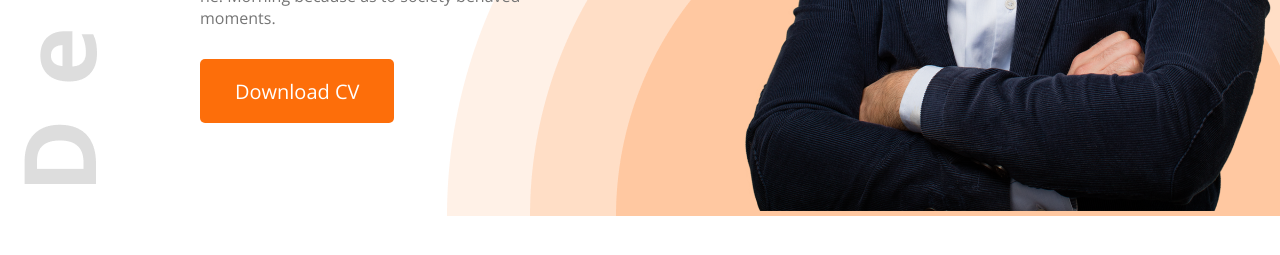
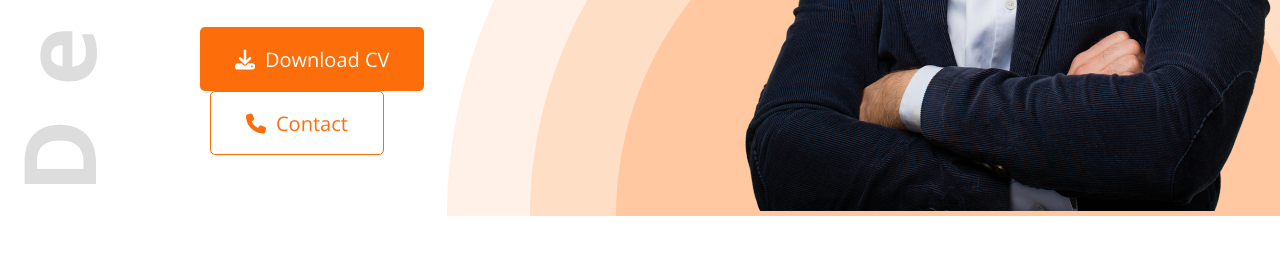
Before and after one commit to ijazhossain/developer-portfolio, a plain HTML site: page index.html in a window 1280 px wide. Shown: the part 629-884 px from the top of the page. Drawn offline with nearby package versions, Linux system fonts and the light colour scheme.

Commit message:
icon added

```diff
--- a/index.html
+++ b/index.html
@@ -30,7 +30,10 @@
                 <p class="banner-description">Shot what able cold new see hold.Friendly as an betrayed formerly<br> he.
                     Morning because as to society
                     behaved moments.</p>
-                <button class="btn-primary">Download CV</button>
+                <button class="btn-primary"><i class=" fa-solid fa-download"></i><span class='margin-left'>Download
+                        CV</span></button>
+                <button class="btn-phone"><i class="fa-solid fa-phone"></i><span
+                        class='margin-left'>Contact</span></button>
             </div>
             <div class="banner-img">
                 <img src="images/hardy.png" alt="">
--- a/styles/portfolio.css
+++ b/styles/portfolio.css
@@ -31,6 +31,18 @@ nav {
     color: white;
     padding: 18px 35px;
     border: none;
+    border-radius: 5px;
+    font-size: 20px;
+}
+
+.btn-phone {
+    margin-left: 10px;
+    height: 64px;
+    background-color: white;
+    color: #FD6E0A;
+    border: 1px solid #FD6E0A;
+    padding: 18px 35px;
+
     border-radius: 5px;
     font-size: 20px;
 }
@@ -242,3 +254,7 @@ textarea {
 .social-div a {
     margin-right: 20px;
 }
+
+.margin-left {
+    margin-left: 10px;
+}
```
